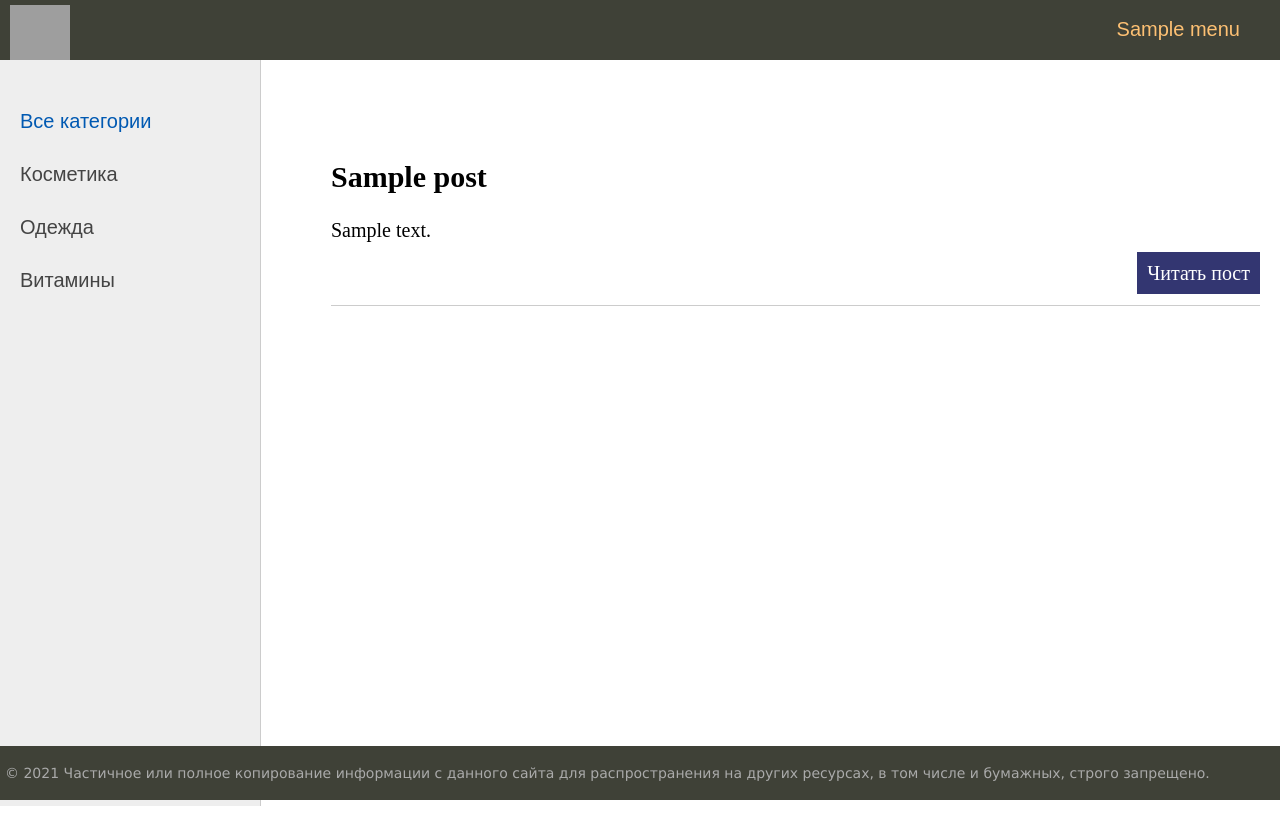
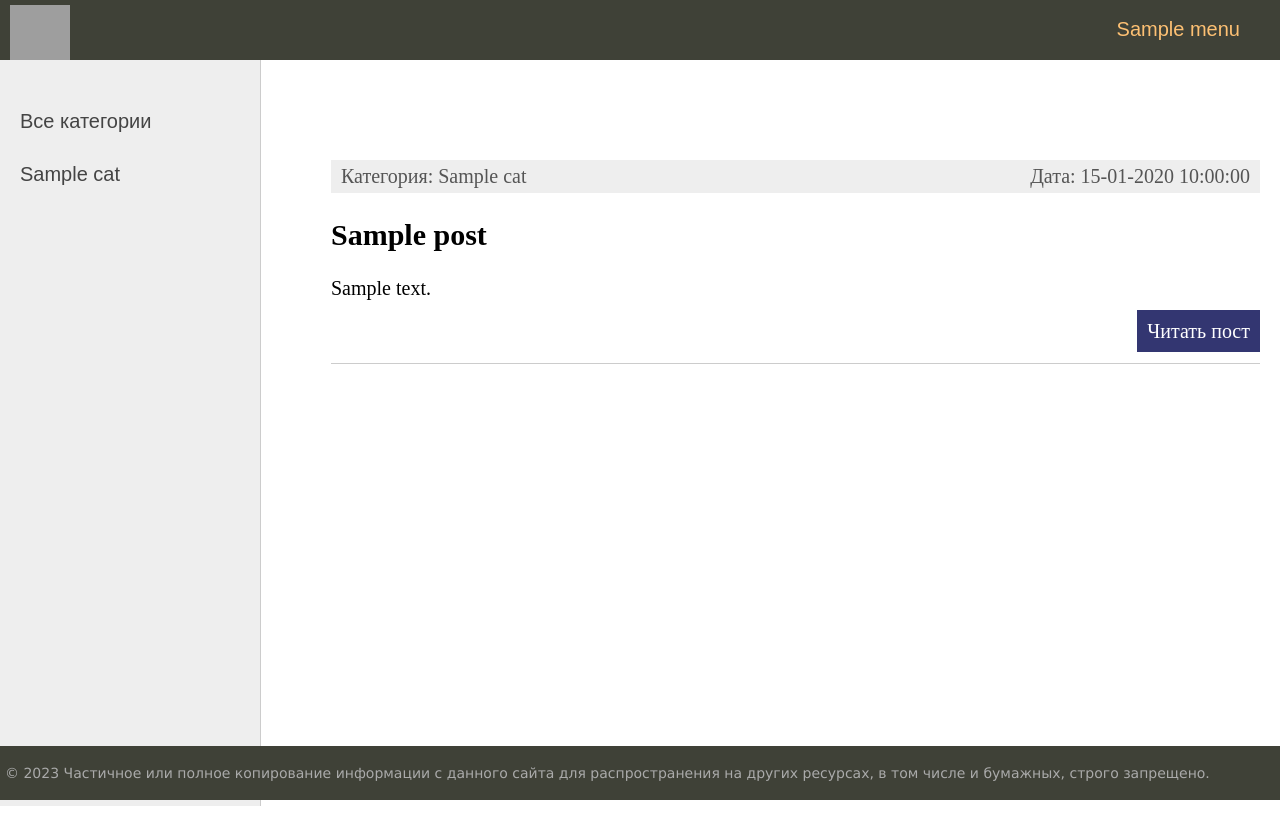
Before and after one commit to Shugyla88/MISOSHOP, a Django app: template coolsite/miso/templates/miso/index.html in a window 1280 px wide. Run offline with Django 3.2, Linux system fonts and the light colour scheme; the template is opened without the code that fills it: most values are stand-ins (such as "Sample title", 1, 10 or a date in 2020); grey boxes are pictures that could not be loaded.

Commit message:
Update 2

```diff
--- a/coolsite/miso/templates/miso/base.html
+++ b/coolsite/miso/templates/miso/base.html
@@ -33,33 +33,42 @@
 <!-- Sidebar слева -->
 	<td valign="top" class="left-chapters">
 	<ul id="leftchapters">
+{% if cat_selected == 0 %}
 		<li class="selected">Все категории</li>
-		<li><a href="#">Косметика</a></li>
-		<li><a href="#">Одежда</a></li>
-		<li><a href="#">Витамины</a></li>
+{% else %}
+		<li><a href="{% url 'home' %}">Все категории</a></li>
+{% endif %}
+
+{% for c in cats %}
+	{% if c.pk == cat_selected %}
+		<li class="selected">{{c.name}}</li>
+	{% else %}
+		<li><a href="{{ c.get_absolute_url }}">{{c.name}}</a></li>
+	{% endif %}
+{% endfor %}
 	</ul>
 </td>
-<!-- Конец Sidebar'а -->
+
 <td valign="top" class="content">
-	<!-- Хлебные крошки -->
+
 	{% block breadcrumbs %}
 	{% endblock %}
 
-<!-- Блок контента -->
+
 	<div class="content-text">
 {% block content %}
 {% endblock %}
 	</div>
-<!-- Конец блока контента -->
+
 
 </td></tr></table>
 </td></tr>
-<!-- Footer -->
+
 <tr><td valign=top>
 	<div id="footer">
-		<p>&copy; 2021 Частичное или полное копирование информации с данного сайта для распространения на других ресурсах, в том числе и бумажных, строго запрещено.</p>
+		<p>&copy; 2023 Частичное или полное копирование информации с данного сайта для распространения на других ресурсах, в том числе и бумажных, строго запрещено.</p>
 	</div>
 </td></tr></table>
-<!-- Конец footer'а и страницы -->
+
 </body>
 </html>
--- a/coolsite/miso/templates/miso/index.html
+++ b/coolsite/miso/templates/miso/index.html
@@ -3,7 +3,12 @@
 {% block content %}
 <ul class="list-articles">
 	{% for p in posts %}
-			<li><h2>{{p.title}}</h2>
+			<li><div class="article-panel">
+	<p class="first">Категория: {{p.cat}}</p>
+	<p class="last">Дата: {{p.time_update|date:"d-m-Y H:i:s"}}</p>
+</div>
+
+				<h2>{{p.title}}</h2>
 	{% autoescape on %}
 	{{p.content|linebreaks|truncatewords:50}}
 	{% endautoescape %}
--- a/coolsite/miso/urls.py
+++ b/coolsite/miso/urls.py
@@ -9,4 +9,6 @@ urlpatterns = [
     path('contact/', contact, name='contact'),
     path('login/', login, name='login'),
     path('post/<int:post_id>/', show_post, name='post'),
+    path('category/<int:post_id>/', show_category, name='category'),
+
 ]
```
Also changed, not shown: coolsite/miso/models.py (+11 -0 lines), coolsite/miso/views.py (+17 -0 lines).
